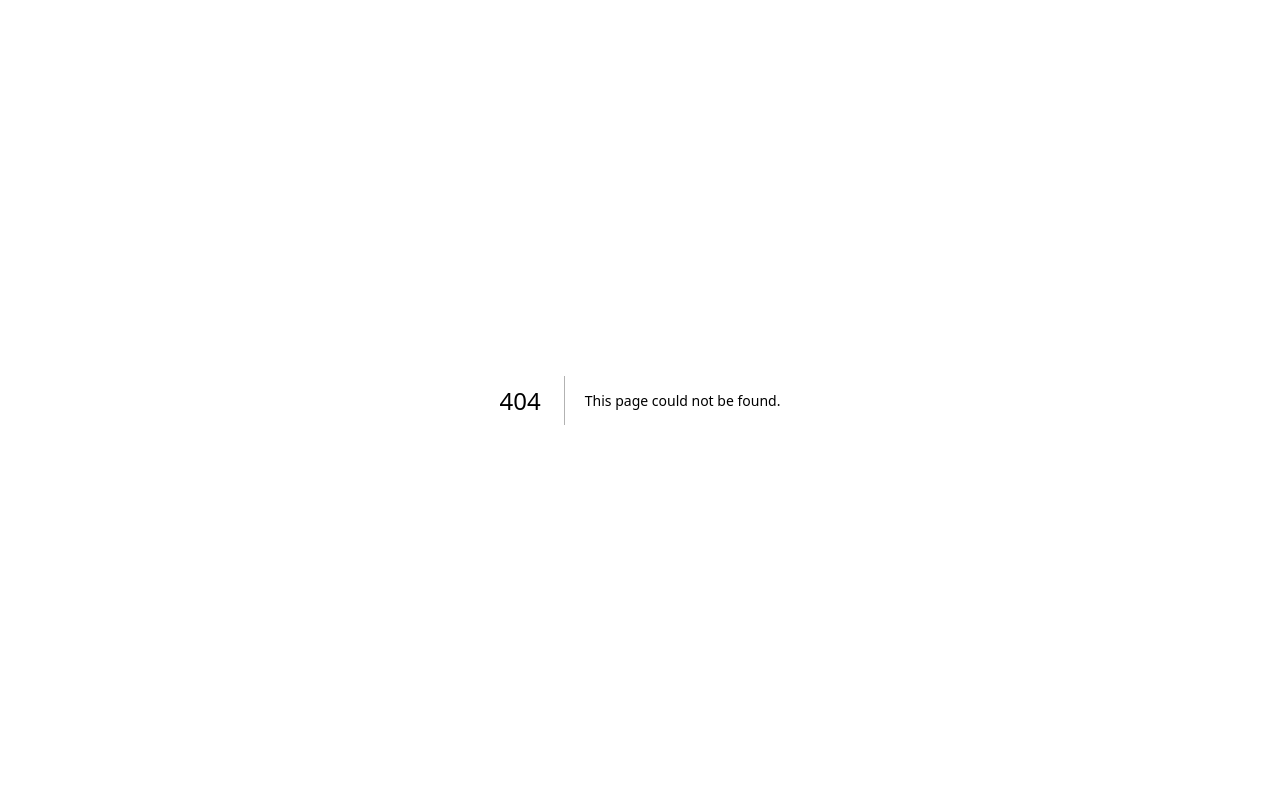
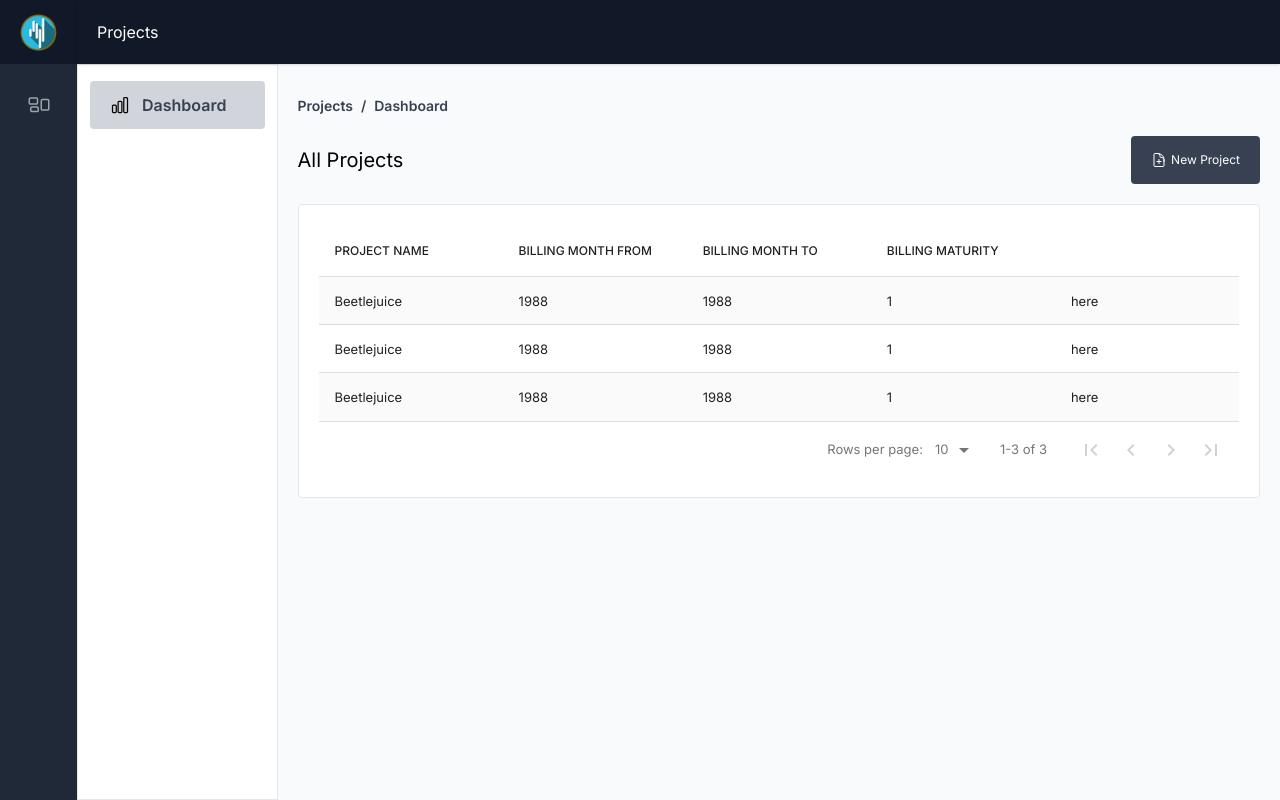
Before and after one commit to perezcato/js-monlu, a Next.js app: page /projects in a window 1280 px wide. Before the commit this address had no page. Built offline with nearby package versions, Linux system fonts and the light colour scheme.

Commit message:
New UI done

```diff
--- a/components/layout/index.tsx
+++ b/components/layout/index.tsx
@@ -2,12 +2,22 @@ import React from 'react';
 import Sidenav from "@/components/layout/sidenav";
 import Navbar from "@/components/layout/navbar";
 
-const DashboardLayout = () => {
+
+interface Props {
+  children: React.ReactNode | React.ReactNode[]
+  page: string
+}
+
+
+const DashboardLayout = (props: Props) => {
   return (
-    <div>
+    <div className="flex bg-gray-50">
       <Sidenav />
-      <div className="flex flex-col lg:pl-64">
-        <Navbar />
+      <div className="flex-1 flex flex-col min-h-screen">
+        <Navbar pageName={props.page} />
+        <div className="flex-1">
+          {props.children}
+        </div>
       </div>
     </div>
   );
--- a/components/layout/navbar.tsx
+++ b/components/layout/navbar.tsx
@@ -12,114 +12,112 @@ const userNavigation = [
   { name: 'Sign out', href: '#' },
 ]
 
+interface Props {
+  pageName: string
+}
 
 
-const Navbar = () => {
+
+const Navbar = (props: Props) => {
 
   const [sidebarOpen, setSidebarOpen] = useState<boolean>(false)
 
   return (
     <>
-      <Transition.Root show={sidebarOpen} as={Fragment}>
-        <Dialog as="div" className="relative z-40 lg:hidden" onClose={setSidebarOpen}>
-          <Transition.Child
-            as={Fragment}
-            enter="transition-opacity ease-linear duration-300"
-            enterFrom="opacity-0"
-            enterTo="opacity-100"
-            leave="transition-opacity ease-linear duration-300"
-            leaveFrom="opacity-100"
-            leaveTo="opacity-0"
-          >
-            <div className="fixed inset-0 bg-gray-600 bg-opacity-75" />
-          </Transition.Child>
+      {/*<Transition.Root show={sidebarOpen} as={Fragment}>*/}
+      {/*  <Dialog as="div" className="relative z-40 lg:hidden" onClose={setSidebarOpen}>*/}
+      {/*    <Transition.Child*/}
+      {/*      as={Fragment}*/}
+      {/*      enter="transition-opacity ease-linear duration-300"*/}
+      {/*      enterFrom="opacity-0"*/}
+      {/*      enterTo="opacity-100"*/}
+      {/*      leave="transition-opacity ease-linear duration-300"*/}
+      {/*      leaveFrom="opacity-100"*/}
+      {/*      leaveTo="opacity-0"*/}
+      {/*    >*/}
+      {/*      <div className="fixed inset-0 bg-gray-600 bg-opacity-75" />*/}
+      {/*    </Transition.Child>*/}
 
-          <div className="fixed inset-0 z-40 flex">
-            <Transition.Child
-              as={Fragment}
-              enter="transition ease-in-out duration-300 transform"
-              enterFrom="-translate-x-full"
-              enterTo="translate-x-0"
-              leave="transition ease-in-out duration-300 transform"
-              leaveFrom="translate-x-0"
-              leaveTo="-translate-x-full"
-            >
-              <Dialog.Panel className="relative flex w-full max-w-xs flex-1 flex-col bg-gray-800 pt-5 pb-4">
-                <Transition.Child
-                  as={Fragment}
-                  enter="ease-in-out duration-300"
-                  enterFrom="opacity-0"
-                  enterTo="opacity-100"
-                  leave="ease-in-out duration-300"
-                  leaveFrom="opacity-100"
-                  leaveTo="opacity-0"
-                >
-                  <div className="absolute top-0 right-0 -mr-12 pt-2">
-                    <button
-                      type="button"
-                      className="ml-1 flex h-10 w-10 items-center justify-center rounded-full focus:outline-none focus:ring-2 focus:ring-inset focus:ring-white"
-                      onClick={() => setSidebarOpen(false)}
-                    >
-                      <span className="sr-only">Close sidebar</span>
-                      <XMarkIcon className="h-6 w-6 text-white" aria-hidden="true" />
-                    </button>
-                  </div>
-                </Transition.Child>
-                <div className="flex flex-shrink-0 items-center px-4">
-                  <img
-                    className="h-8 w-auto"
-                    src="https://tailwindui.com/img/logos/mark.svg?color=indigo&shade=500"
-                    alt="Your Company"
-                  />
-                </div>
-                <div className="mt-5 h-0 flex-1 overflow-y-auto">
-                  <nav className="space-y-1 px-2">
-                    {navigation.map((item) => (
-                      <a
-                        key={item.name}
-                        href={
-                        //@ts-ignore
-                        item.href
-                      }
-                        className={classNames(
-                          item.current
-                            ? 'bg-gray-900 text-white'
-                            : 'text-gray-300 hover:bg-gray-700 hover:text-white',
-                          'group flex items-center px-2 py-2 text-base font-medium rounded-md'
-                        )}
-                      >
-                        <item.icon
-                          className={classNames(
-                            item.current ? 'text-gray-300' : 'text-gray-400 group-hover:text-gray-300',
-                            'mr-4 flex-shrink-0 h-6 w-6'
-                          )}
-                          aria-hidden="true"
-                        />
-                        {item.name}
-                      </a>
-                    ))}
-                  </nav>
-                </div>
-              </Dialog.Panel>
-            </Transition.Child>
-            <div className="w-14 flex-shrink-0" aria-hidden="true">
-              {/* Dummy element to force sidebar to shrink to fit close icon */}
-            </div>
-          </div>
-        </Dialog>
-      </Transition.Root>
+      {/*    <div className="fixed inset-0 z-40 flex">*/}
+      {/*      <Transition.Child*/}
+      {/*        as={Fragment}*/}
+      {/*        enter="transition ease-in-out duration-300 transform"*/}
+      {/*        enterFrom="-translate-x-full"*/}
+      {/*        enterTo="translate-x-0"*/}
+      {/*        leave="transition ease-in-out duration-300 transform"*/}
+      {/*        leaveFrom="translate-x-0"*/}
+      {/*        leaveTo="-translate-x-full"*/}
+      {/*      >*/}
+      {/*        <Dialog.Panel className="relative flex w-full max-w-xs flex-1 flex-col bg-gray-800 pt-5 pb-4">*/}
+      {/*          <Transition.Child*/}
+      {/*            as={Fragment}*/}
+      {/*            enter="ease-in-out duration-300"*/}
+      {/*            enterFrom="opacity-0"*/}
+      {/*            enterTo="opacity-100"*/}
+      {/*            leave="ease-in-out duration-300"*/}
+      {/*            leaveFrom="opacity-100"*/}
+      {/*            leaveTo="opacity-0"*/}
+      {/*          >*/}
+      {/*            <div className="absolute top-0 right-0 -mr-12 pt-2">*/}
+      {/*              <button*/}
+      {/*                type="button"*/}
+      {/*                className="ml-1 flex h-10 w-10 items-center justify-center rounded-full focus:outline-none focus:ring-2 focus:ring-inset focus:ring-white"*/}
+      {/*                onClick={() => setSidebarOpen(false)}*/}
+      {/*              >*/}
+      {/*                <span className="sr-only">Close sidebar</span>*/}
+      {/*                <XMarkIcon className="h-6 w-6 text-white" aria-hidden="true" />*/}
+      {/*              </button>*/}
+      {/*            </div>*/}
+      {/*          </Transition.Child>*/}
+      {/*          <div className="flex flex-shrink-0 items-center px-4">*/}
+      {/*            <img*/}
+      {/*              className="h-8 w-auto"*/}
+      {/*              src="https://tailwindui.com/img/logos/mark.svg?color=indigo&shade=500"*/}
+      {/*              alt="Your Company"*/}
+      {/*            />*/}
+      {/*          </div>*/}
+      {/*          <div className="mt-5 h-0 flex-1 overflow-y-auto">*/}
+      {/*            <nav className="space-y-1 px-2">*/}
+      {/*              {navigation.map((item) => (*/}
+      {/*                <a*/}
+      {/*                  key={item.name}*/}
+      {/*                  href={*/}
+      {/*                  //@ts-ignore*/}
+      {/*                  item.href*/}
+      {/*                }*/}
+      {/*                  className={classNames(*/}
+      {/*                    item.current*/}
+      {/*                      ? 'bg-gray-900 text-white'*/}
+      {/*                      : 'text-gray-300 hover:bg-gray-700 hover:text-white',*/}
+      {/*                    'group flex items-center px-2 py-2 text-base font-medium rounded-md'*/}
+      {/*                  )}*/}
+      {/*                >*/}
+      {/*                  <item.icon*/}
+      {/*                    className={classNames(*/}
+      {/*                      item.current ? 'text-gray-300' : 'text-gray-400 group-hover:text-gray-300',*/}
+      {/*                      'mr-4 flex-shrink-0 h-6 w-6'*/}
+      {/*                    )}*/}
+      {/*                    aria-hidden="true"*/}
+      {/*                  />*/}
+      {/*                  {item.name}*/}
+      {/*                </a>*/}
+      {/*              ))}*/}
+      {/*            </nav>*/}
+      {/*          </div>*/}
+      {/*        </Dialog.Panel>*/}
+      {/*      </Transition.Child>*/}
+      {/*      <div className="w-14 flex-shrink-0" aria-hidden="true">*/}
+      {/*        /!* Dummy element to force sidebar to shrink to fit close icon *!/*/}
+      {/*      </div>*/}
+      {/*    </div>*/}
+      {/*  </Dialog>*/}
+      {/*</Transition.Root>*/}
+
       <div className="sticky top-0 z-10 flex h-16 flex-shrink-0 bg-gray-900 shadow">
-        <button
-          type="button"
-          className="border-r border-gray-900 px-4 text-gray-500 focus:outline-none focus:ring-2 focus:ring-inset focus:ring-indigo-500 lg:hidden"
-          onClick={() => setSidebarOpen(true)}
-        >
-          <span className="sr-only">Open sidebar</span>
-          <Bars3BottomLeftIcon className="h-6 w-6" aria-hidden="true" />
-        </button>
-        <div className="flex flex-1 justify-between px-4">
-          <div className="flex flex-1" />
+        <div className="h-full flex items-center justify-center px-5">
+          <h1 className="text-white">{props.pageName}</h1>
         </div>
+
       </div>
     </>
 
--- a/components/layout/sidenav.tsx
+++ b/components/layout/sidenav.tsx
@@ -13,7 +13,7 @@ const Sidenav = () => {
 
 
   return (
-    <div className="hidden lg:fixed lg:inset-y-0 lg:flex lg:w-64 lg:flex-col">
+    <div className="hidden min-h-screen lg:flex lg:w-auto lg:flex-col">
       {/* Sidebar component, swap this element with another sidebar if you like */}
       <div className="flex min-h-0 flex-1 flex-col bg-gray-800">
         <div className="flex h-16 flex-shrink-0 items-center bg-gray-900 px-4">
@@ -24,12 +24,6 @@ const Sidenav = () => {
               height={45}
               alt={'site logo'}
             />
-            <Image
-              src={'/assets/images/logoname.png'}
-              width={100}
-              height={45}
-              alt={'site name'}
-              />
           </Link>
         </div>
         <div className="flex flex-1 flex-col overflow-y-auto">
@@ -84,7 +78,7 @@ const Sidenav = () => {
                             return (
                               <Link
                                 key={sub.name}
-                                href={sub.href}
+                                href={sub.href ?? ''}
                                 className={classNames(
                                   'text-gray-300 hover:text-white',
                                   'group flex items-center px-6 py-2 text-sm font-medium rounded-md'
@@ -110,17 +104,17 @@ const Sidenav = () => {
                 }
                   className={classNames(
                     item.current ? 'bg-gray-900 text-white' : 'text-gray-300 hover:bg-gray-700 hover:text-white',
-                    'group flex items-center px-2 py-2 text-sm font-medium rounded-md'
+                    'group flex items-center px-2 py-3 text-sm font-medium rounded-md flex items-center justify-center inline-block'
                   )}
                 >
                   <item.icon
                     className={classNames(
                       item.current ? 'text-gray-300' : 'text-gray-400 group-hover:text-gray-300',
-                      'mr-3 flex-shrink-0 h-6 w-6'
+                      'flex-shrink-0 h-6 w-6'
                     )}
                     aria-hidden="true"
                   />
-                  {item.name}
+
                 </Link>
               )
             })}
--- /dev/null
+++ b/components/shared/Card.tsx
@@ -0,0 +1,17 @@
+import React from 'react';
+
+interface Props {
+  header?: string,
+  children: React.ReactNode | React.ReactNode[]
+}
+
+
+const Card = (props: Props) => {
+  return (
+    <div className="bg-white shadow border mt-5 p-4 space-y-5 rounded">
+      {props.children}
+    </div>
+  );
+};
+
+export default Card;
--- /dev/null
+++ b/components/shared/Input.tsx
@@ -0,0 +1,30 @@
+import React, {InputHTMLAttributes} from 'react';
+
+interface Props extends InputHTMLAttributes<HTMLInputElement> {
+  inputContainerClassName?: string
+}
+
+const InputContainer = (props: Props) => {
+
+  const inputProps = {...props, className: undefined}
+
+  return (
+    <div className="flex items-center">
+      <div className="w-1/6">
+        <label htmlFor="name" className="block text-sm font-medium text-gray-700 pr-3">
+          {props.name}
+        </label>
+      </div>
+      <div className="flex-1">
+        <div className={`mt-1 w-1/2 border rounded-md border-gray-300 overflow-hidden shadow-sm ${props.inputContainerClassName}`}>
+          <input
+            {...inputProps}
+            className={`block w-full px-5 py-2 border-0 focus:border-indigo-500 focus:ring-indigo-500 sm:text-sm ${props.className}`}
+          />
+        </div>
+      </div>
+    </div>
+  );
+};
+
+export default InputContainer;
--- a/lib/index.ts
+++ b/lib/index.ts
@@ -1,10 +1,43 @@
-import { AdjustmentsVerticalIcon, DocumentIcon } from "@heroicons/react/24/outline";
+import { AdjustmentsVerticalIcon, DocumentIcon, RectangleGroupIcon, ChartBarIcon } from "@heroicons/react/24/outline";
 
 export function classNames(...classes: string[]) {
   return classes.filter(Boolean).join(' ')
 }
 
-export const navigation = [
-  { name: 'Dashboard', icon: AdjustmentsVerticalIcon, href: '/', current: false, },
-  { name: 'My Projects', icon: DocumentIcon, current: false, href: '/',}
-  ]
+interface INavigationType {
+  name: string,
+  icon: any,
+  children?: Partial<INavigationType>[],
+  href?: string,
+  current?: boolean
+}
+
+
+export const navigation: INavigationType[] = [
+  { name: 'Dashboard', icon: RectangleGroupIcon, href: '/', current: false, },
+]
+
+export const projects = [
+  {
+    name: 'Test Project',
+    from: '2023-08-01',
+    to: '2023-11-01',
+    billingMaturity: '1'
+  },
+]
+
+export const menuItems = [
+  {
+    name: 'Projects',
+    icon: DocumentIcon,
+    url: '/projects'
+  }
+]
+
+export const projectsMenu = [
+  {
+    name: 'Dashboard',
+    icon: ChartBarIcon,
+    url: '/projects'
+  }
+]
--- a/package.json
+++ b/package.json
@@ -19,6 +19,7 @@
     "framer-motion": "^10.9.2",
     "next": "13.2.4",
     "react": "18.2.0",
+    "react-data-table-component": "^7.5.3",
     "react-dom": "18.2.0",
     "typescript": "5.0.2"
   },
--- a/pages/index.tsx
+++ b/pages/index.tsx
@@ -1,10 +1,42 @@
 import { Inter } from 'next/font/google'
 import DashboardLayout from "@/components/layout";
+import Card from "@/components/shared/Card";
+import {menuItems} from "@/lib";
+import Link from "next/link";
 
 const inter = Inter({ subsets: ['latin'] })
 
+const people = [
+  { name: 'Lindsay Walton', title: 'Front-end Developer', email: 'lindsay.walton@example.com', role: 'Member' },
+]
+
 export default function Home() {
   return (
-    <DashboardLayout />
+    <DashboardLayout page={"Dashboard"}>
+      <div className="py-6 px-10 space-y-10">
+        <div className="bg-white rounded border">
+          <div className="p-[45px] space-y-2">
+            <h2 className="text-4xl text-gray-700 font-bold ">Welcome, Test User</h2>
+            <div className="text-lg">Here's an overview of all your tools</div>
+          </div>
+        </div>
+        <div>
+          <div className="font-bold text-xl text-gray-700">Your Tools</div>
+          <div className="grid grid-cols-5 mt-5">
+            {
+              menuItems.map((menu) => (
+                <Link href={menu.url} className="inline-block bg-white border p-10 flex items-center space-x-4 cursor-pointer rounded">
+                  <div className="bg-gray-100 border p-3 rounded-full">
+                    <menu.icon className="w-5 h-5" />
+                  </div>
+                  <div className="font-semibold text-lg text-gray-700">{menu.name}</div>
+                </Link>
+              ))
+            }
+          </div>
+        </div>
+      </div>
+
+    </DashboardLayout>
   )
 }
--- /dev/null
+++ b/pages/projects.tsx
@@ -0,0 +1,112 @@
+import React from 'react';
+import DashboardLayout from "@/components/layout";
+import {projectsMenu} from "@/lib";
+import Link from "next/link";
+import { DocumentPlusIcon } from "@heroicons/react/24/outline";
+
+import DataTable, { TableColumn } from 'react-data-table-component';
+
+
+type DataRow = {
+  name: string;
+  from: string;
+  to: string;
+  maturity: string;
+  actions: string;
+};
+
+const columns: TableColumn<DataRow>[] = [
+  {
+    name: 'PROJECT NAME',
+    selector: (row) => row.name,
+    sortable: true
+  },
+  {
+    name: 'BILLING MONTH FROM',
+    selector: (row) => row.from,
+  },
+  {
+    name: 'BILLING MONTH TO',
+    selector: (row) => row.to,
+  },
+  {
+    name: 'BILLING MATURITY',
+    selector: (row) => row.maturity,
+  },
+  {
+    name: '',
+    selector: (row) => row.actions,
+  },
+];
+
+const data = [
+  {
+    name: 'Beetlejuice',
+    from: '1988',
+    to: '1988',
+    maturity: '1',
+    actions: 'here',
+  },
+  {
+    name: 'Beetlejuice',
+    from: '1988',
+    to: '1988',
+    maturity: '1',
+    actions: 'here',
+  },
+  {
+    name: 'Beetlejuice',
+    from: '1988',
+    to: '1988',
+    maturity: '1',
+    actions: 'here',
+  },
+]
+
+const Projects = () => {
+  return (
+    <DashboardLayout page={'Projects'}>
+      <div className="grid grid-cols-12 flex h-full">
+        <div className="bg-white py-4 border px-3 col-span-2">
+          {
+            projectsMenu.map((menu) => (
+              <Link href={menu.url} className=" px-5 py-3 flex items-center space-x-3 cursor-pointer bg-gray-300 rounded">
+                <menu.icon className={'w-5 h-5 inline-block'} />
+                <div className="font-semibold text-gray-700">{menu.name}</div>
+              </Link>
+            ))
+          }
+        </div>
+        <div className="col-span-10 p-5 py-8 space-y-5">
+          <div className="space-x-2 text-sm font-semibold text-gray-700">
+            <span className="inline-block">Projects</span>
+            <span>{'/'}</span>
+            <span className="inline-block">Dashboard</span>
+          </div>
+
+          <div className="flex items-center justify-between">
+            <div className="text-xl">All Projects</div>
+            <button className="flex space-x-1 bg-gray-700 text-white px-5 py-4 rounded">
+              <DocumentPlusIcon className="w-4 h-4" />
+              <span className="inline-block text-xs">New Project</span>
+            </button>
+          </div>
+
+          <div className="bg-white border p-5 rounded">
+            <DataTable
+              columns={columns}
+              data={data}
+              pagination
+              striped
+              responsive
+              pointerOnHover
+              highlightOnHover
+            />
+          </div>
+        </div>
+      </div>
+    </DashboardLayout>
+  );
+};
+
+export default Projects;
--- a/styles/globals.css
+++ b/styles/globals.css
@@ -1,3 +1,11 @@
+@import url('https://fonts.googleapis.com/css2?family=Inter:wght@100;200;300;400;500;600;700;800;900&display=swap');
+
 @tailwind base;
 @tailwind components;
 @tailwind utilities;
+
+@layer base {
+    body {
+        font-family: 'Inter', sans-serif;
+    }
+}
```
Also changed, not shown: 1 other file (tests, documents, lock files or other folders).
